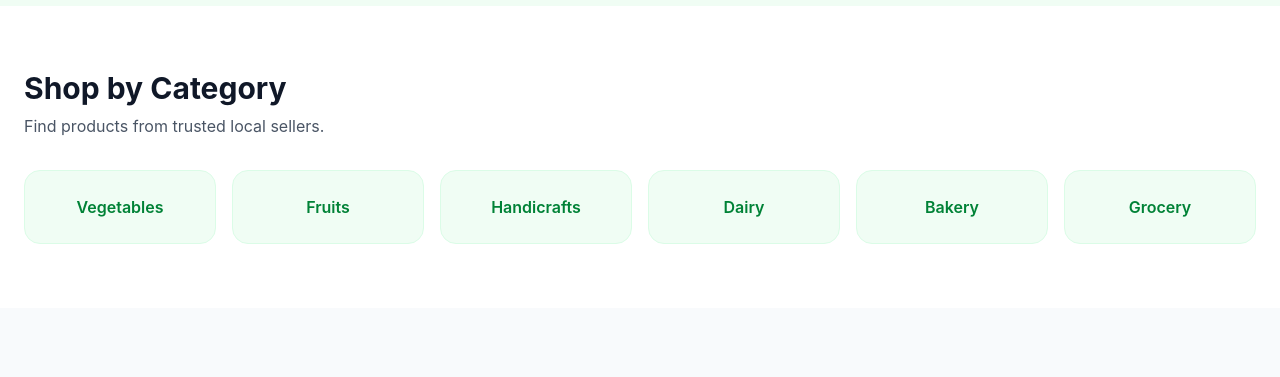
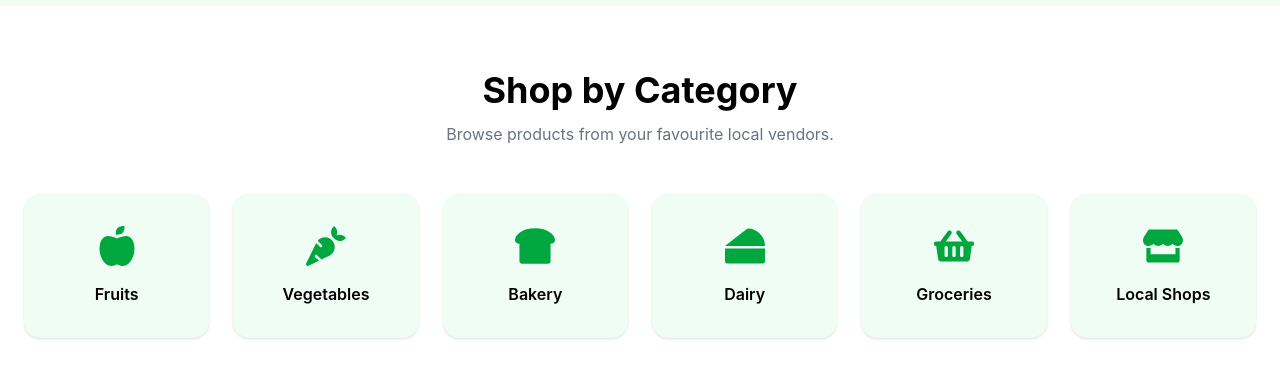
Before and after one commit to aditya25616/local-market-frontend, a React (Vite) app: page / in a window 1280 px wide. Shown: the part 706-1083 px from the top of the page. Built offline with nearby package versions, Linux system fonts and the light colour scheme.

Commit message:
1st some changes in categories

```diff
--- a/src/pages/Home/sections/Categories.jsx
+++ b/src/pages/Home/sections/Categories.jsx
@@ -1,21 +1,51 @@
+import {
+  FaAppleAlt,
+  FaCarrot,
+  FaBreadSlice,
+  FaCheese,
+  FaShoppingBasket,
+  FaStore,
+} from "react-icons/fa";
+
+const categories = [
+  { name: "Fruits", icon: <FaAppleAlt size={40} /> },
+  { name: "Vegetables", icon: <FaCarrot size={40} /> },
+  { name: "Bakery", icon: <FaBreadSlice size={40} /> },
+  { name: "Dairy", icon: <FaCheese size={40} /> },
+  { name: "Groceries", icon: <FaShoppingBasket size={40} /> },
+  { name: "Local Shops", icon: <FaStore size={40} /> },
+];
+
 function Categories() {
-  const categories = ["Vegetables", "Fruits", "Handicrafts", "Dairy", "Bakery", "Grocery"];
-
   return (
     <section className="py-16 bg-white">
       <div className="max-w-7xl mx-auto px-6">
-        <h2 className="text-3xl font-bold text-gray-900">Shop by Category</h2>
-        <p className="mt-2 text-gray-600">Find products from trusted local sellers.</p>
 
-        <div className="mt-8 grid grid-cols-2 md:grid-cols-3 lg:grid-cols-6 gap-4">
+        <h2 className="text-4xl font-bold text-center">
+          Shop by Category
+        </h2>
+
+        <p className="text-center text-gray-500 mt-3">
+          Browse products from your favourite local vendors.
+        </p>
+
+        <div className="grid grid-cols-2 md:grid-cols-3 lg:grid-cols-6 gap-6 mt-12">
+
           {categories.map((category) => (
             <div
-              key={category}
-              className="bg-green-50 border border-green-100 rounded-2xl p-6 text-center font-semibold text-green-700 hover:shadow-md transition"
+              key={category.name}
+              className="bg-green-50 rounded-2xl p-8 text-center cursor-pointer hover:bg-green-100 transition duration-300 shadow-sm hover:shadow-lg"
             >
-              {category}
+              <div className="flex justify-center text-green-600">
+                {category.icon}
+              </div>
+
+              <h3 className="mt-4 font-semibold">
+                {category.name}
+              </h3>
             </div>
           ))}
+
         </div>
       </div>
     </section>
```
